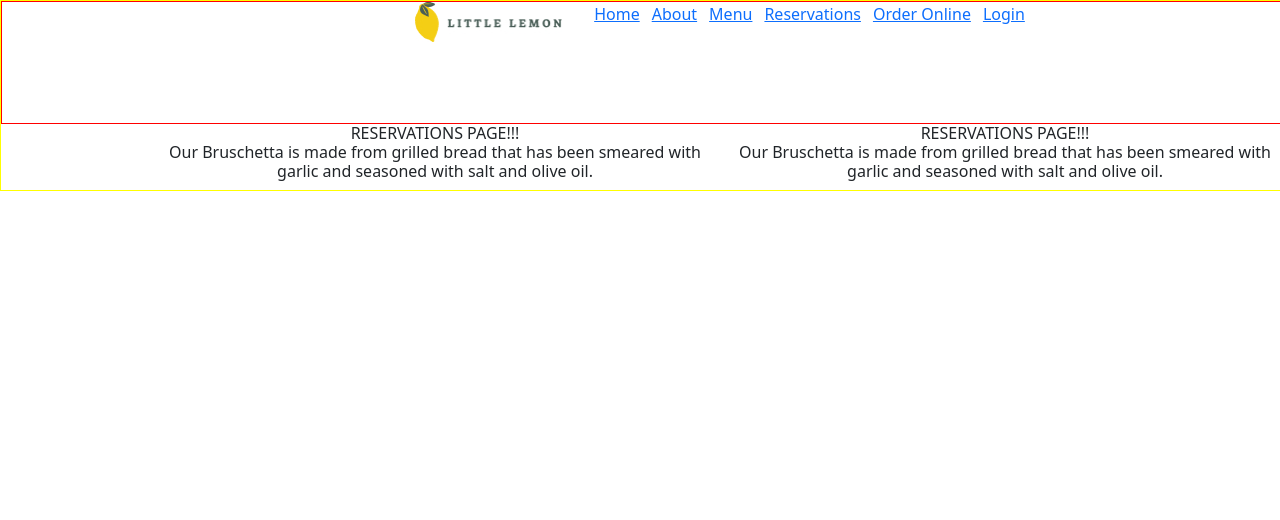
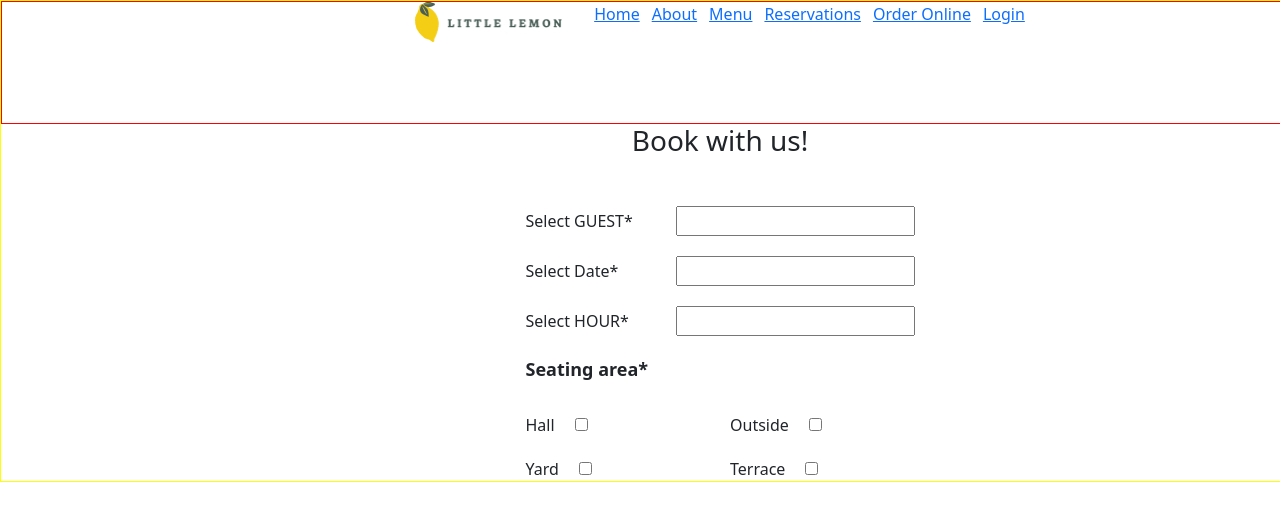
Before and after one commit to SvetikBaglay/lemon-cafe, a React (Create React App) app in the folder lemon-cafe/: page /reservations in a window 1280 px wide. Shown: the top 520 px of the page. Built offline with nearby package versions, Linux system fonts and the light colour scheme; a web font is replaced by a local one.

Commit message:
added some marking for reservation page

```diff
--- a/lemon-cafe/src/Nav.js
+++ b/lemon-cafe/src/Nav.js
@@ -4,7 +4,7 @@ import { Link } from "react-router-dom";
 
 function Nav() {
   return (
-    <nav>
+    <nav role="navigation">
       <ul>
          <li>
             <Link to="/">Home</Link>
--- a/lemon-cafe/src/ReservationsPage.css
+++ b/lemon-cafe/src/ReservationsPage.css
@@ -1,3 +1,51 @@
-.col-12 {
-  border: 1px solid blue;
+.booking-container{
+  display: grid;
+  /* grid-template-rows: auto; */
+  /* border: 1px solid red; */
 }
+
+.info-block {
+  display: grid;
+  grid-template-columns: 1fr;
+  gap: 20px;
+}
+
+.info-block div {
+  display: grid;
+  grid-template-columns: 150px 1fr;
+  align-items: center;
+}
+
+.info-block label {
+  text-align: left;
+  padding-right: 10px;
+}
+
+.seat-block {
+  display: grid;
+  grid-template-columns: 1fr 1fr;
+  grid-gap: 20px;
+  width: 100%;
+  margin-top: 20px;
+}
+
+.seat-label {
+  grid-column: 1 / -1;
+  font-weight: bold;
+  font-size: 18px;
+  margin-bottom: 10px;
+  text-align: start;
+}
+
+.seat-item {
+  display: flex;
+  align-items: center;
+}
+
+.seat-item label {
+  margin-right: 10px;
+}
+
+.seat-item input {
+  margin-left: 10px;
+}
--- a/lemon-cafe/src/ReservationsPage.js
+++ b/lemon-cafe/src/ReservationsPage.js
@@ -2,19 +2,47 @@
 
 import './App.css';
 import './Main.css'
+import './ReservationsPage.css'
 
 
 function ReservationsPage() {
   return (
-    <div className="container">
-      <div className="row">
-        <div className="col-12 col-md-6">
-          <h6>RESERVATIONS PAGE!!!
-          <br/>Our Bruschetta is made from grilled bread that has been smeared with garlic and seasoned with salt and olive oil.</h6>
+    <div className="booking-container">
+      <div className='description-block'>
+        <h3>Book with us!</h3>
+        <p>Please complete the table reservation form.</p>
+      </div>
+      <div className='info-block'>
+        <div>
+          <label>Select GUEST*</label>
+          <input for='guest' id='guest' type='text' ></input>
         </div>
-        <div className="col-12 col-md-6">
-          <h6>RESERVATIONS PAGE!!!
-          <br/>Our Bruschetta is made from grilled bread that has been smeared with garlic and seasoned with salt and olive oil.</h6>
+        <div>
+          <label>Select Date*</label>
+          <input for='date' id='date' type='text' ></input>
+        </div>
+        <div>
+          <label>Select HOUR*</label>
+          <input for='hour' id='hour' type='text' ></input>
+        </div>
+      </div>
+      <div className='seat-block'>
+        <label className='seat-label' >Seating area*</label>
+        <div className='seat-item'>
+          <label>Hall</label>
+          <input for='hall' id='hall' type="checkbox" />
+        </div>
+        <div className='seat-item'>
+          <label>Outside</label>
+          <input for='outside' id='outside' type="checkbox" />
+        </div>
+        <div className='seat-item'>
+          <label>Yard</label>
+          <input for='yard' id='yard' type="checkbox" />
+        </div>
+        <div className='seat-item'>
+          <label>Terrace</label>
+          <input for='terrace' id='terrace' type="checkbox" />
         </div>
       </div>
     </div>
```
